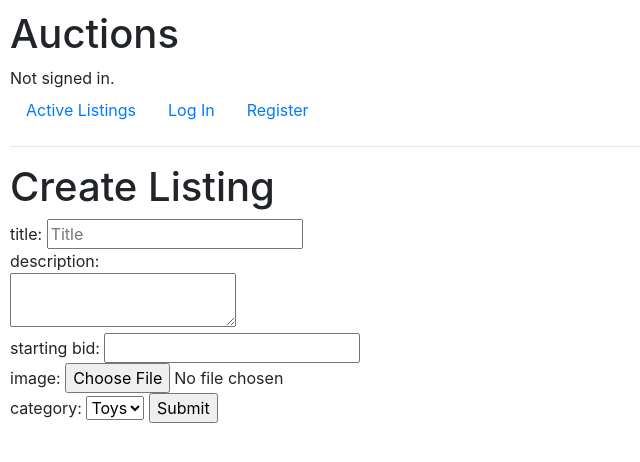
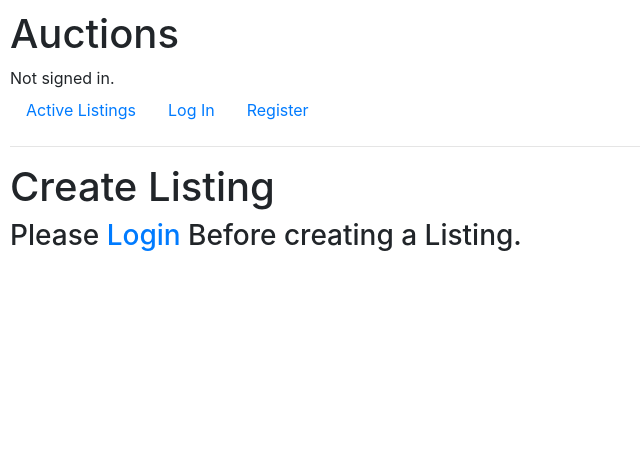
Before and after one commit to Mawsis/commerce-CS50, a Django app: page /createListing in a window 1280 px wide. Shown: the top 462 px of the page, without its empty margins (0-640 px from the left). Run offline with Django 3.2, Linux system fonts and the light colour scheme; data comes from the database, SQL or seed files in the repository; some libraries are stand-ins or nearby versions.

Commit message:
Finished "Listing Page" steps

```diff
--- a/auctions/admin.py
+++ b/auctions/admin.py
@@ -1,8 +1,9 @@
 from django.contrib import admin
 
-from .models import AuctionListing,User,Category
+from .models import Bid,AuctionListing,User,Category
 # Register your models here.
 
 admin.site.register(Category)
 admin.site.register(AuctionListing)
 admin.site.register(User)
+admin.site.register(Bid)
--- a/auctions/models.py
+++ b/auctions/models.py
@@ -9,9 +9,15 @@ class Category(models.Model):
     def __str__(self):
         return self.category
 
+class User(AbstractUser):
+    pass
+
 class AuctionListing(models.Model):
+    watchlisted = models.ManyToManyField(User,blank=True,related_name="watchlist")
+    seller = models.ForeignKey(User,on_delete=models.CASCADE,null=True, blank=True,related_name="listings")
+    winner = models.ForeignKey(User,on_delete=models.CASCADE,null=True,blank=True,related_name="winnings")
     title = models.CharField(max_length=64)
-    description = models.CharField(max_length=300   )
+    description = models.CharField(max_length=300)
     startingBid = models.IntegerField()
     image = models.ImageField(blank=True)
     category = models.ForeignKey( Category , on_delete=models.CASCADE , related_name="all_items")
@@ -24,15 +30,16 @@ class AuctionListing(models.Model):
         return self.title
 
 
-class User(AbstractUser):
-    watchlist = models.ManyToManyField(AuctionListing,blank=True,related_name="watchlisted")
-    def isInWatchlist(self,title):
-        listing = AuctionListing.objects.get(title=title)
-        if listing in self.watchlist.all():
-            return True
-        else: return False
-#class Bid(models.Model):
-#    pass
 
-#class Comment(models.Model):
-#    pass
+
+
+class Bid(models.Model):
+    bidder = models.ForeignKey(User, on_delete=models.CASCADE,related_name="bids")
+    listing = models.ForeignKey(AuctionListing, on_delete=models.CASCADE,related_name="bids")
+    amount = models.IntegerField()
+
+
+class Comment(models.Model):
+    commenter = models.ForeignKey(User, on_delete=models.CASCADE,related_name="comments")
+    commented = models.ForeignKey(AuctionListing,on_delete=models.CASCADE,related_name="comments")
+    content = models.CharField(max_length=300)
--- a/auctions/templates/auctions/createListing.html
+++ b/auctions/templates/auctions/createListing.html
@@ -2,6 +2,7 @@
 
 {% block body %}
     <h1>Create Listing</h1>
+    {% if user.is_authenticated %}
     <form action="{%url 'createListing'%}" method="POST">
         {% csrf_token %}
         title:  <input name="title" type="text" placeholder="Title"></br>
@@ -15,4 +16,7 @@
         </select>
         <input type="submit" name="Submit">
     </form>
+    {% else %}
+    <h3>Please <a href="{% url 'login'%}">Login</a>  Before creating a Listing.</h3>
+    {% endif %}
 {% endblock %}
--- a/auctions/urls.py
+++ b/auctions/urls.py
@@ -9,5 +9,8 @@ urlpatterns = [
     path("register", views.register, name="register"),
     path("createListing", views.createListing, name="createListing"),
     path("listing/<str:name>",views.listing,name="listing"),
-    path("watchlist/",views.watchlist,name="watchlist")
+    path("watchlist/<str:listing_id>",views.watchlist,name="watchlist"),
+    path("bid/<str:listing_id>",views.bid,name="bid"),
+    path("comment/<str:listing_id>",views.comment,name="comment"),
+    path("close/<str:listing_id>",views.close,name="close")
 ]
--- a/auctions/views.py
+++ b/auctions/views.py
@@ -4,7 +4,7 @@ from django.http import HttpResponse, HttpResponseRedirect
 from django.shortcuts import render
 from django.urls import reverse
 
-from .models import User,Category,AuctionListing
+from .models import User,Category,AuctionListing,Bid,Comment
 
 
 def index(request):
@@ -77,7 +77,7 @@ def createListing(request):
         image = request.POST['image']
         category = request.POST['category']
         category = Category.objects.get(category=category)
-        auction = AuctionListing(title=title,description=description,startingBid=startingBid,image=image,category=category)
+        auction = AuctionListing(seller=request.user,title=title,description=description,startingBid=startingBid,image=image,category=category)
         auction.save()
         return HttpResponseRedirect(reverse("index"))
 
@@ -88,14 +88,37 @@ def listing(request,name):
         "listing":listing
     })
 
-def watchlist(request):
+def watchlist(request,listing_id):
     if request.method == "POST":
-        user = User.objects.get(request.POST['user'])
-        auctionListing =AuctionListing.objects.get(request.POST['listing'])
-        for item in user.watchlist.all():
-            if item == auctionListing:
-                user.watchlist.remove(auctionListing)
-            else:
-              user.watchlist.add(auctionListing)
+        user = request.user
+        listing = AuctionListing.objects.get(pk = int(listing_id))
+        if listing in user.watchlist.all():
+            user.watchlist.remove(listing)
+        else:
+            user.watchlist.add(listing)
+            user.save()
 
-        return render(request, HttpResponseRedirect(reverse("index")))
+        return HttpResponseRedirect(reverse("index"))
+
+def bid(request,listing_id):
+    if request.method == 'POST':
+        amount = request.POST["amount"]
+        listing = AuctionListing.objects.get(pk = int(listing_id))
+        listing.price = amount
+        listing.save()
+        bid = Bid(bidder=request.user,listing=listing,amount=amount)
+        bid.save()
+        return HttpResponseRedirect(reverse("index"))
+
+def close(request,listing_id):
+    if request.method == 'POST':
+        listing = AuctionListing.objects.get(pk = int(listing_id))
+        bid = Bid.objects.get(amount=listing.price)
+        listing.winner = bid.bidder
+        return HttpResponseRedirect(reverse("index"))
+
+def comment(request,listing_id):
+    if request.method =='POST':
+        comment = Comment(commenter=request.user,commented=AuctionListing.objects.get(pk=int(listing_id)),content=request.POST["content"])
+        comment.save()
+        return HttpResponseRedirect(reverse("index"))
```
Also changed, not shown: auctions/templates/auctions/listing.html (+50 -8 lines), auctions/migrations/0013_bid.py (added), auctions/migrations/0014_user_listings.py (added), auctions/migrations/0015_remove_user_listings_remove_user_watchlist_and_more.py (added), auctions/migrations/0016_comment.py (added), auctions/migrations/0017_auctionlisting_winner.py (added), db.sqlite3.
